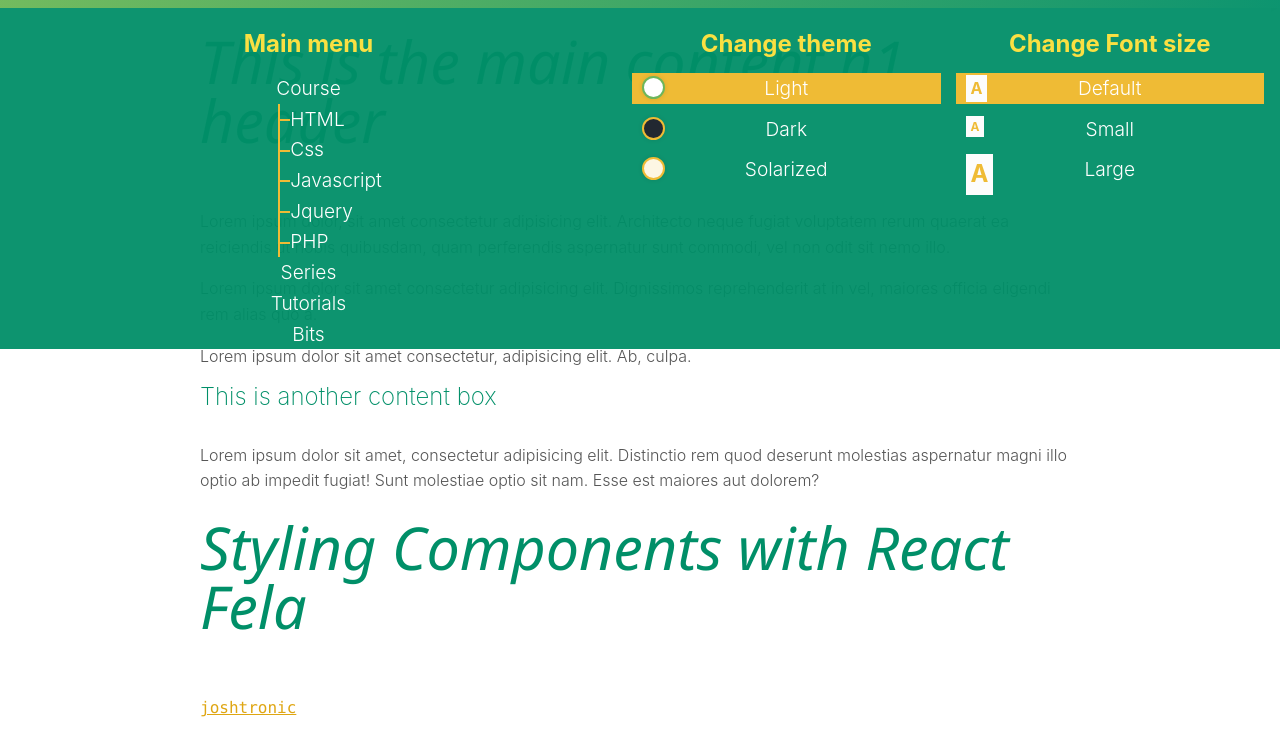
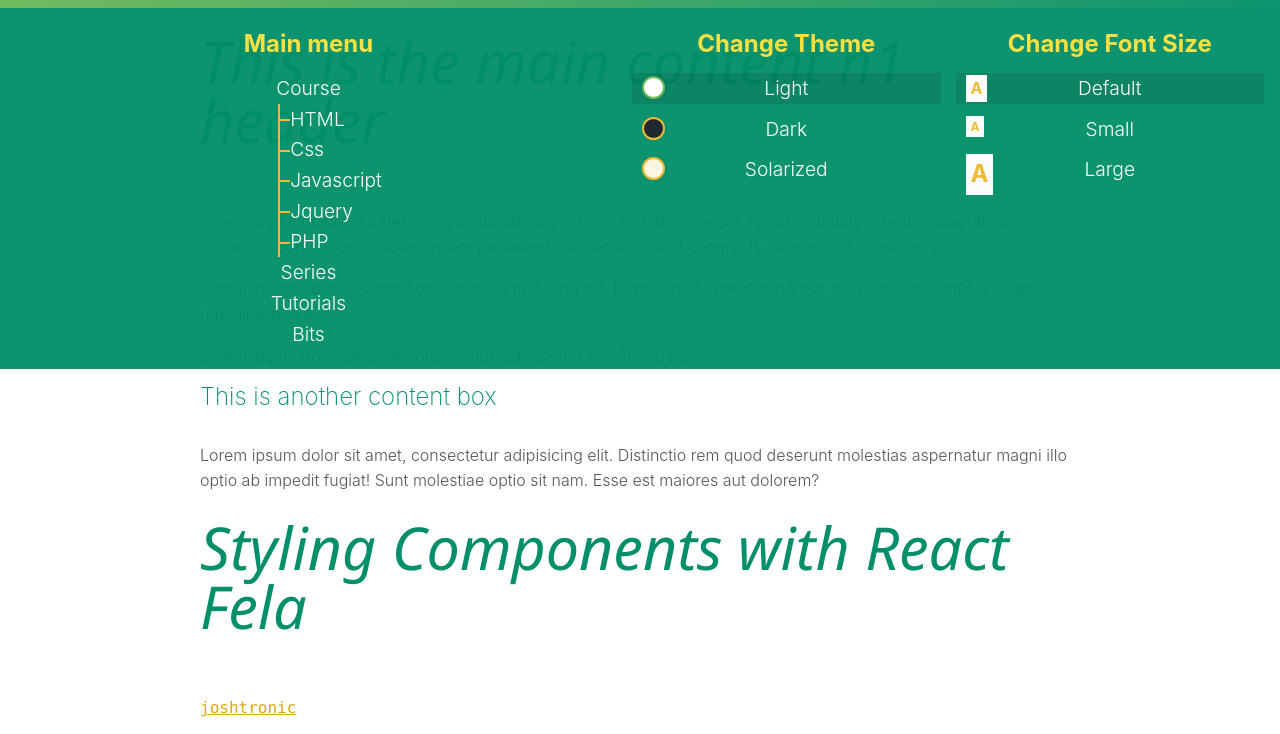
Before and after one commit to polodev/pw_testing, a website: page index.html in a window 1280 px wide. Shown: the part 52-786 px from the top of the page. Drawn offline with Linux system fonts and the light colour scheme.

Commit message:
added different active color

```diff
--- a/assets/scss/partials/nav.scss
+++ b/assets/scss/partials/nav.scss
@@ -44,6 +44,7 @@
       background: var(--top2);
       padding-right: 1em;
       box-sizing: border-box;
+      padding-bottom: 20px;
       div.nav-menu-inner {
         display: grid;
         grid-template-columns: 2fr 1fr 1fr;
@@ -59,6 +60,11 @@
           margin-top: 1em;
           margin-bottom: .3em;
         }
+        li {
+          &.active {
+            background: var(--subtle);
+          }
+        }
         .font-size-block {
           ul {
             display: grid;
@@ -68,9 +74,6 @@
           li {
             display: inline-block;
             position: relative;
-            &.active {
-              background: var(--yellow1);
-            }
             &:before {
               position: absolute;
               content: 'A';
@@ -107,9 +110,6 @@
           li {
             display: inline-block;
             position: relative;
-            &.active {
-              background: var(--yellow1);
-            }
             &:before {
               position: absolute;
               left: 10px;
--- a/index.html
+++ b/index.html
@@ -45,7 +45,7 @@
               </div>
 
               <div class="theme-block">
-                <h2>Change theme</h2>
+                <h2>Change Theme</h2>
                 <ul>
                   <li class="light-theme-selector active"><a href="#">Light</a></li>
                   <li class="dark-theme-selector"><a href="#">Dark</a></li>
@@ -54,7 +54,7 @@
               </div>
 
               <div class="font-size-block">
-                <h2>Change Font size</h2>
+                <h2>Change Font Size</h2>
                 <ul>
                   <li class="default-font-selector active"><a href="#">default</a></li>
                   <li class="small-font-selector"><a href="#">small</a></li>
```
Also changed, not shown: assets/css/app.css.
